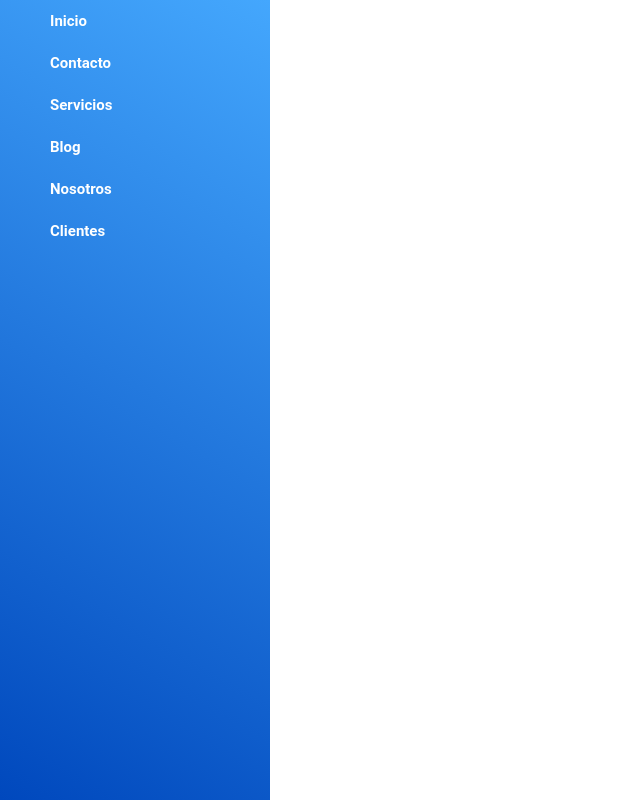
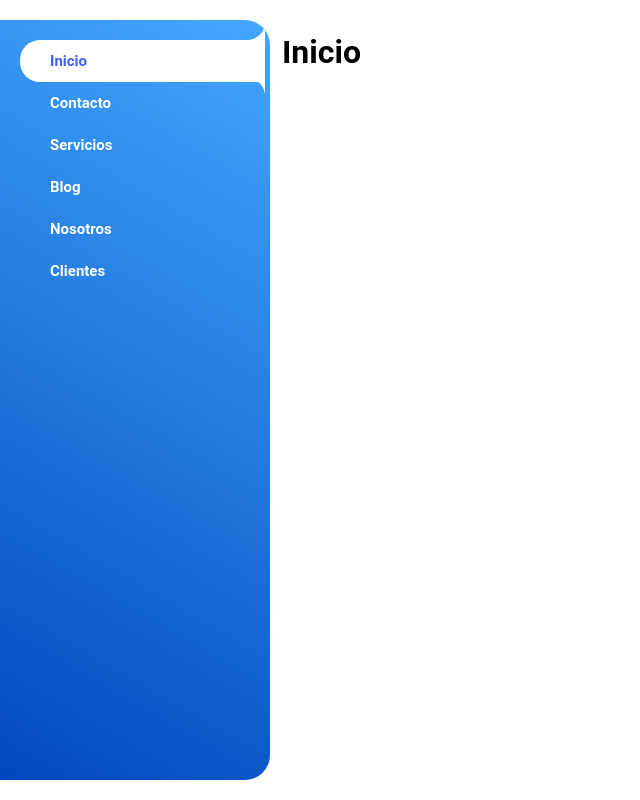
Before and after one commit to pabloloameji/SitioEstatico, a plain HTML site: page index.html in a window 1280 px wide. Both pictures are taken after a click on the link "Inicio". Shown: the whole page, without its empty margins (0-640 px from the left). Drawn offline with Linux system fonts and the light colour scheme.

Commit message:
funcionalidad menu

```diff
--- a/css/main.css
+++ b/css/main.css
@@ -1,20 +1,26 @@
 * {
     scroll-behavior: smooth;
 }
+
 body{
     font-family:"Roboto";
     width:100%;
     height:100vh;
     margin:0;
+    display: flex;
+    justify-content: flex-start;
 }
 
 aside {
+    position: sticky;
     color:#fff;
-    width:250px;
-    padding-left:20px;
-    height:100vh;
+    width: 250px;;
+    height:90vh;
     background-image:linear-gradient(30deg,#0048bd,#44a7fd);
-
+    border-radius: 0 25px 25px 0;
+    float: left;
+    padding: 20px 0 20px 20px;
+    margin-top: 20px;
 }
 
 aside a {
@@ -28,9 +34,45 @@ aside a {
     -webkit-tap-highlight-color:transparent;
 }
 
+aside a.active {
+    color: #3f5efb;
+    background: #fff;
+    font-weight: bold;
+    outline: none;
+    position: relative;
+    background-color: #fff;
+    border-top-left-radius: 20px;
+    border-bottom-left-radius: 20px;
+}
+
+aside a.active::after{
+    content:"";
+    position:absolute;
+    background-color:transparent;
+    bottom:100%;
+    right:0;
+    height:35px;
+    width:35px;
+    border-bottom-right-radius:18px;
+    box-shadow:0 20px 0 0 #fff;
+}
+
+aside a.active::before{
+    content:"";
+    position:absolute;
+    background-color:transparent;
+    top:38px;
+    right:0;
+    height:35px;
+    width:35px;
+    border-top-right-radius:18px;
+    box-shadow: 0 -20px 0 0 #fff;
+}
+
 aside a:hover{
     color: #3f5efb;
     background: #fff;
+    font-weight: bold;
     outline: none;
     position: relative;
     background-color: #fff;
@@ -70,3 +112,8 @@ aside p{
     margin:0;
     padding:40px0;
 }
+
+.tab {
+    float: right;
+    padding: 12px;
+  }
--- a/index.html
+++ b/index.html
@@ -9,12 +9,38 @@
 </head>
 <body>
     <aside>
-        <a href="javascript:void(0)">Inicio</a>
-        <a href="javascript:void(0)">Contacto</a>
-        <a href="javascript:void(0)">Servicios</a>
-        <a href="javascript:void(0)">Blog</a>
-        <a href="javascript:void(0)">Nosotros</a>
-        <a href="javascript:void(0)">Clientes</a>
+        <a class="tablinks" onclick="openTab(event, 'inicio')">Inicio</a>
+        <a class="tablinks" onclick="openTab(event, 'contacto')">Contacto</a>
+        <a class="tablinks" onclick="openTab(event, 'servicios')">Servicios</a>
+        <a class="tablinks" onclick="openTab(event, 'blog')">Blog</a>
+        <a class="tablinks" onclick="openTab(event, 'nosotros')">Nosotros</a>
+        <a class="tablinks" onclick="openTab(event, 'clientes')">Clientes</a>
     </aside>
+
+    <div id="inicio" class="tab">
+        <h1>Inicio</h1>
+    </div>
+
+    <div id="contacto" class="tab">
+        <h1>Contacto</h1>
+    </div>
+
+    <div id="servicios" class="tab">
+        <h1>Servicios</h1>
+    </div>
+
+    <div id="blog" class="tab">
+        <h1>Blog</h1>
+    </div>
+
+    <div id="nosotros" class="tab">
+        <h1>Nosotros</h1>
+    </div>
+
+    <div id="clientes" class="tab">
+        <h1>Clientes</h1>
+    </div>
+
+    <script src="js/main.js"></script>
 </body>
 </html>
--- a/js/main.js
+++ b/js/main.js
@@ -0,0 +1,16 @@
+function openTab(evt, tabname) {
+    var i, tab, tablinks;
+
+    tab = document.getElementsByClassName("tab");
+    for (i = 0; i < tab.length; i++) {
+      tab[i].style.display = "none";
+    }
+
+    tablinks = document.getElementsByClassName("tablinks");
+    for (i = 0; i < tablinks.length; i++) {
+      tablinks[i].className = tablinks[i].className.replace(" active", "");
+    }
+
+    document.getElementById(tabname).style.display = "block";
+    evt.currentTarget.className += " active";
+}
```
